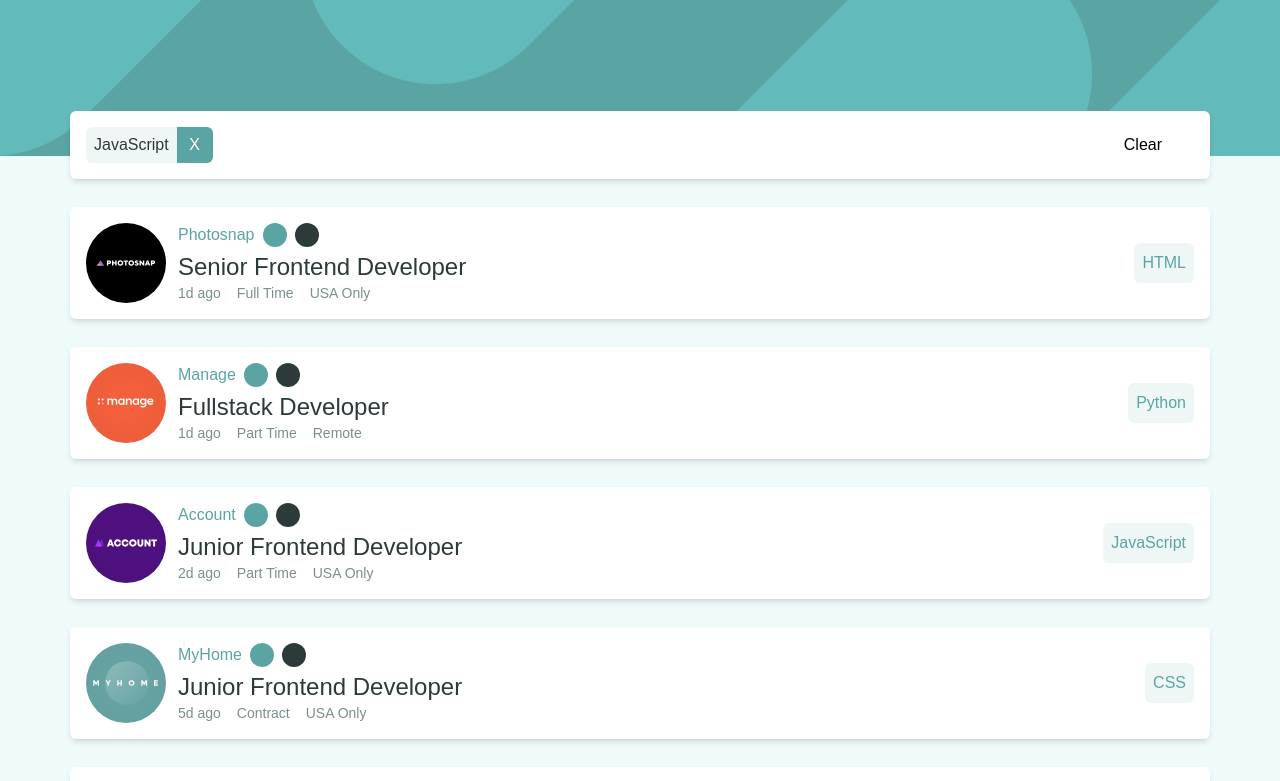
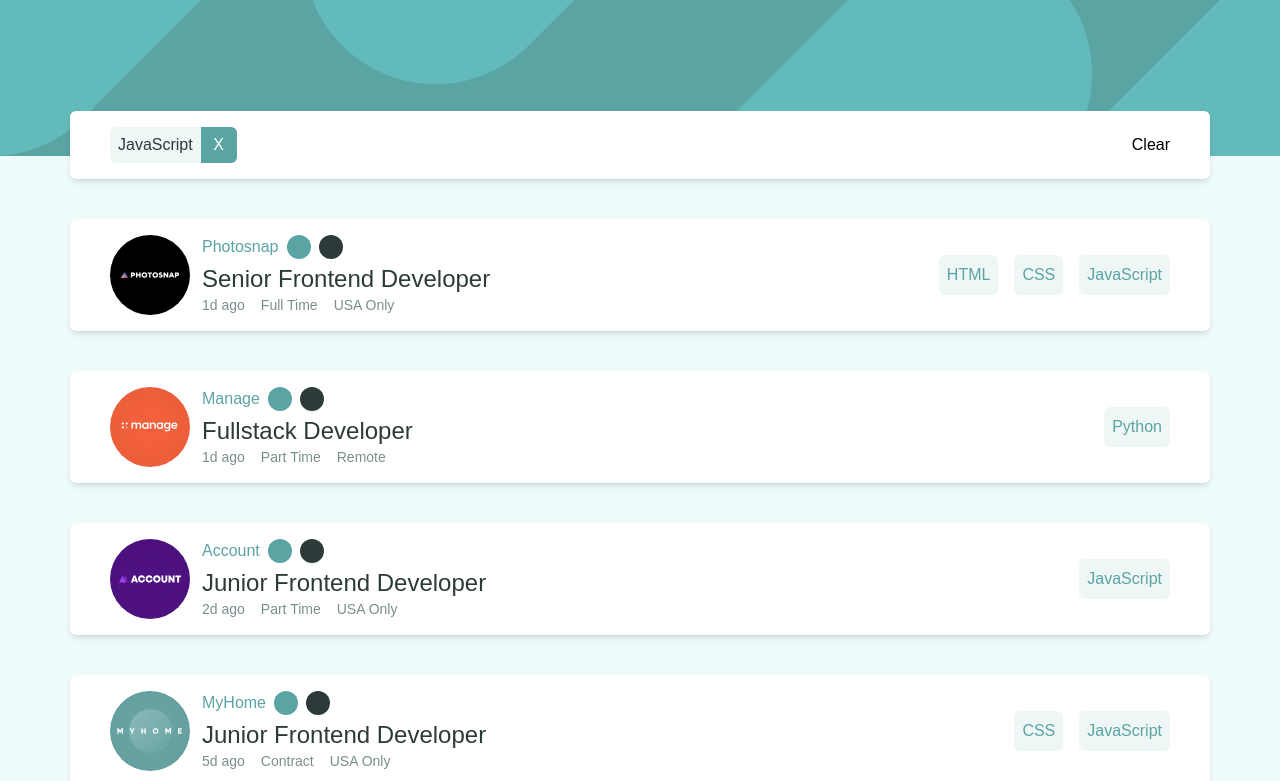
Before and after one commit to tednih/daftar-profesi-ted, a React (Create React App) app: page / in a window 1280 px wide. Shown: the top 781 px of the page. Built offline with nearby package versions, Linux system fonts and the light colour scheme.

Commit message:
fix mapping language and add router dom 6

```diff
--- a/package.json
+++ b/package.json
@@ -9,6 +9,7 @@
     "jquery": "^3.6.3",
     "react": "^18.2.0",
     "react-dom": "^18.2.0",
+    "react-router-dom": "^6.8.1",
     "react-scripts": "5.0.1",
     "web-vitals": "^2.1.4"
   },
--- a/src/App.js
+++ b/src/App.js
@@ -1,12 +1,20 @@
 import React from "react";
-
+import ReactDOM from "react-dom/client";
+import { createBrowserRouter, RouterProvider } from "react-router-dom";
 import Profesi from "./dataProfesi";
 
 function App() {
-  return (
-    <div>
-      <Profesi />
-    </div>
+  const router = createBrowserRouter([
+    {
+      path: "/",
+      element: <Profesi />,
+    },
+  ]);
+
+  ReactDOM.createRoot(document.getElementById("root")).render(
+    <React.StrictMode>
+      <RouterProvider router={router} />
+    </React.StrictMode>
   );
 }
 
--- a/src/dataProfesi.js
+++ b/src/dataProfesi.js
@@ -1,5 +1,6 @@
 import React from "react";
 import { ReactComponent as BgHeader } from "../src/images/bg-header-desktop.svg";
+import { Link } from "react-router-dom";
 import Img1 from "../src/images/photosnap.svg";
 import Img2 from "../src/images/manage.svg";
 import Img3 from "../src/images/account.svg";
@@ -174,29 +175,32 @@ const dataProfesi = () => {
 
         <div className=" bg-LighGrayishBg flex h-auto">
           <div className="items-center lg:max-w-[1140px] max-w-[375px] m-auto w-full md:flex mt-[-45px] flex flex-col">
-            <div className="p-4 bg-white w-full rounded-md shadow-md flex flex-row justify-between items-center ">
-              <ul className="flex flex-wrap gap-2">
+            <div className="p-4 bg-white mb-5 w-full rounded-md shadow-md flex flex-row justify-between items-center ">
+              <ul className="flex flex-wrap gap-2 lg:ml-6 ">
                 <li className="bg-LighGrayishTablet pl-2 rounded-md space-x-3">
-                  <a className="text-VeryDarkGrayish flex justify-between items-center">
+                  <div className="text-VeryDarkGrayish flex justify-between items-center">
                     JavaScript
                     <button className="ml-2 bg-primary w-9 h-9 rounded-r-md hover:bg-VeryDarkGrayish text-white">
                       X
                     </button>
-                  </a>
+                  </div>
                 </li>
               </ul>
-              <a href="/" className="pr-8 hover:text-primary hover:underline">
+              <Link
+                to="/"
+                className=" hover:text-primary lg:mr-6 hover:underline"
+              >
                 Clear
-              </a>
+              </Link>
             </div>
 
             {Profesis.map((profesi, index) => (
-              <div className="p-4 bg-white w-full rounded-md shadow-md mt-7 hover:border-l-4 border-l-primary">
+              <div className="p-4 bg-white w-full rounded-md shadow-md my-5 hover:border-l-4 border-l-primary">
                 <div className="justify-between flex flex-col lg:flex-row lg:items-center w-full max-w-[375px] lg:max-w-full ">
                   <div>
                     <ul
-                      className="flex flex-col gap-3 lg:flex-row"
-                      data-index={index}
+                      className="flex flex-col gap-3 lg:ml-6 lg:flex-row"
+                      key={index.id}
                     >
                       <li className="mt-[-38px] lg:mt-0 ">
                         <img
@@ -233,12 +237,14 @@ const dataProfesi = () => {
                   <div className="bg-DarkGrayish w-full h-1 mb-5 lg:hidden"></div>
                   <div>
                     <div className="">
-                      <ul className="flex flex-wrap gap-4 lg:flex-row ">
-                        <li>
-                          <button className="bg-LighGrayishTablet text-primary hover:bg-primary hover:text-LighGrayishTablet py-2 px-2 rounded-md">
-                            {profesi.languages[0]}
-                          </button>
-                        </li>
+                      <ul className="flex flex-wrap gap-4 lg:flex-row lg:mr-6">
+                        {profesi.languages.map((language) => (
+                          <li>
+                            <button className="bg-LighGrayishTablet text-primary hover:bg-primary hover:text-LighGrayishTablet py-2 px-2 rounded-md">
+                              {language}
+                            </button>
+                          </li>
+                        ))}
                       </ul>
                     </div>
                   </div>
```
Also changed, not shown: 1 other file (tests, documents, lock files or other folders).
